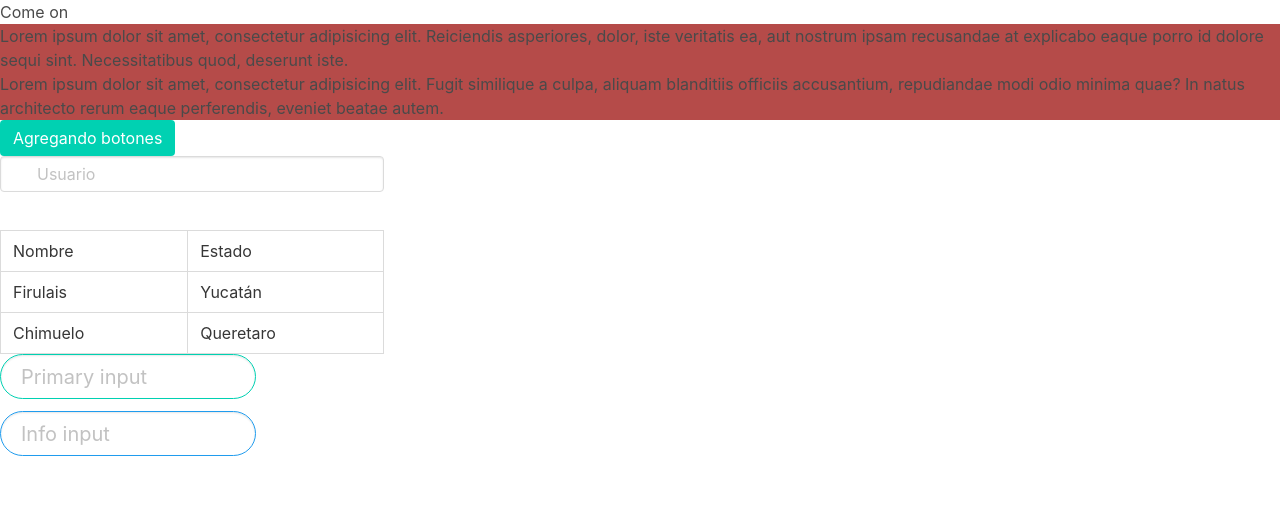
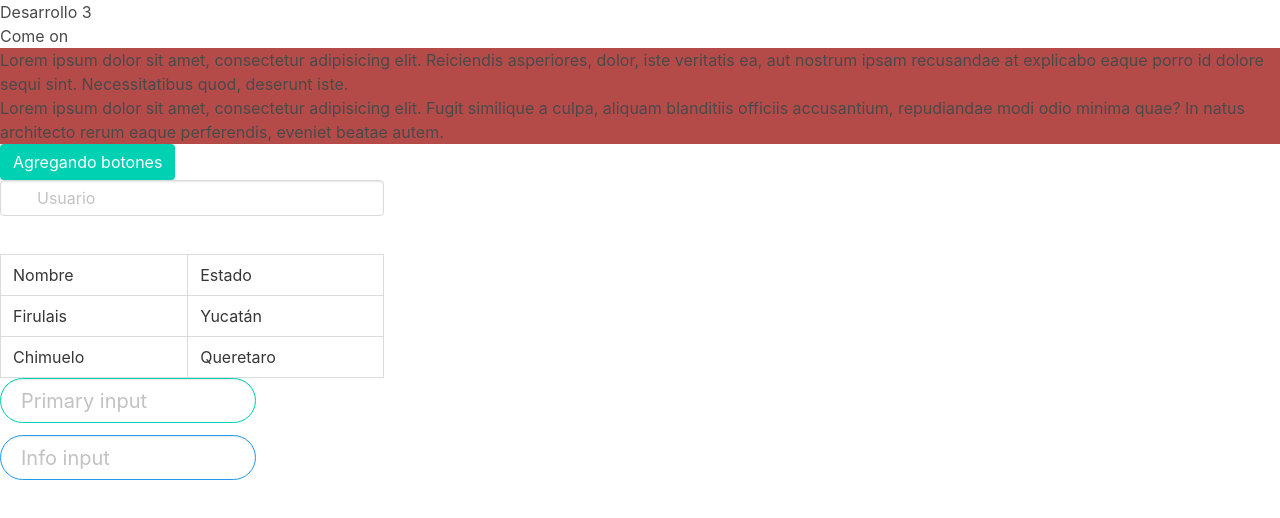
Before and after one commit to Desarrollo3-ATI/ProjectGit, a plain HTML site: page index.html in a window 1280 px wide. Drawn offline with nearby package versions, Linux system fonts and the light colour scheme.

Commit message:
Se agrego un h1 en las primeras lineas

```diff
--- a/index.html
+++ b/index.html
@@ -17,7 +17,7 @@
 	</style>
 </head>
 <body>
-	<h2>Come on</h2>
+	<h1>Desarrollo 3</h1><h2>Come on</h2>
 	<div class="hoverr" style=" ">
 		<p>Lorem ipsum dolor sit amet, consectetur adipisicing elit. Reiciendis asperiores, dolor, iste veritatis ea, aut nostrum ipsam recusandae at explicabo eaque porro id dolore sequi sint. Necessitatibus quod, deserunt iste.</p>
 		<p>Lorem ipsum dolor sit amet, consectetur adipisicing elit. Fugit similique a culpa, aliquam blanditiis officiis accusantium, repudiandae modi odio minima quae? In natus architecto rerum eaque perferendis, eveniet beatae autem.</p>
```
